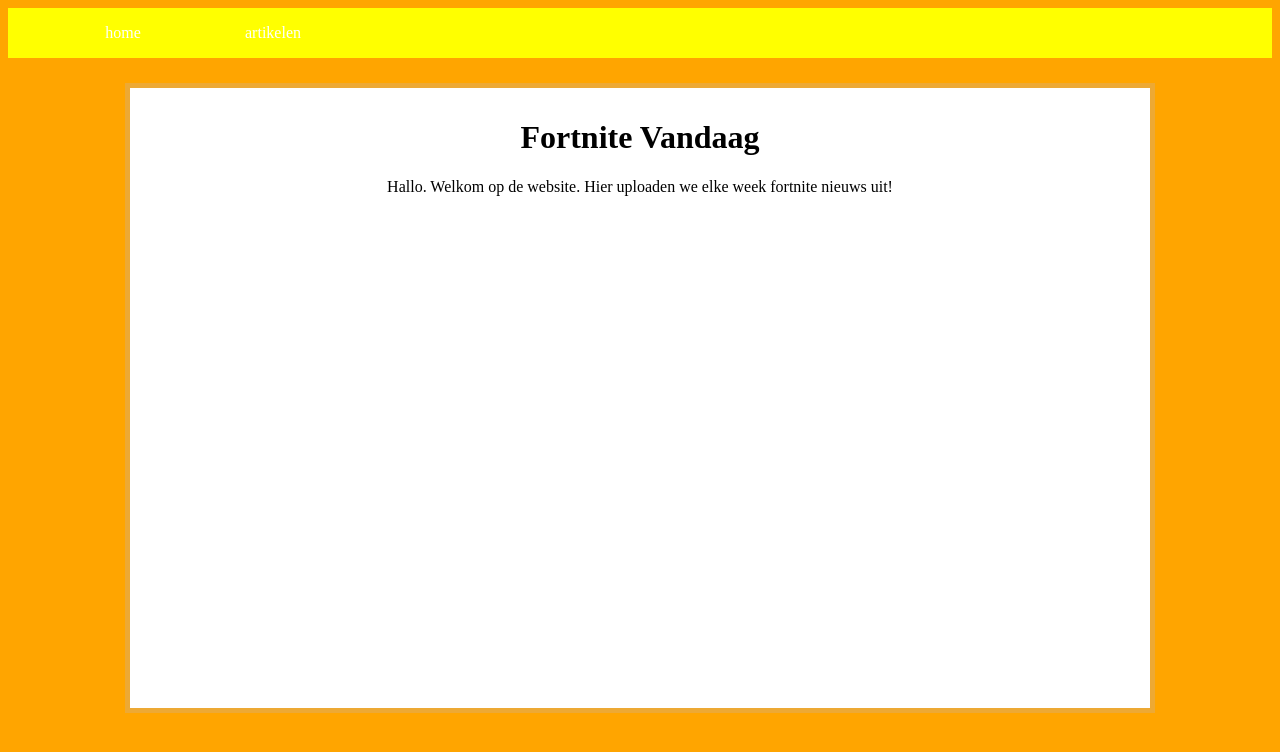
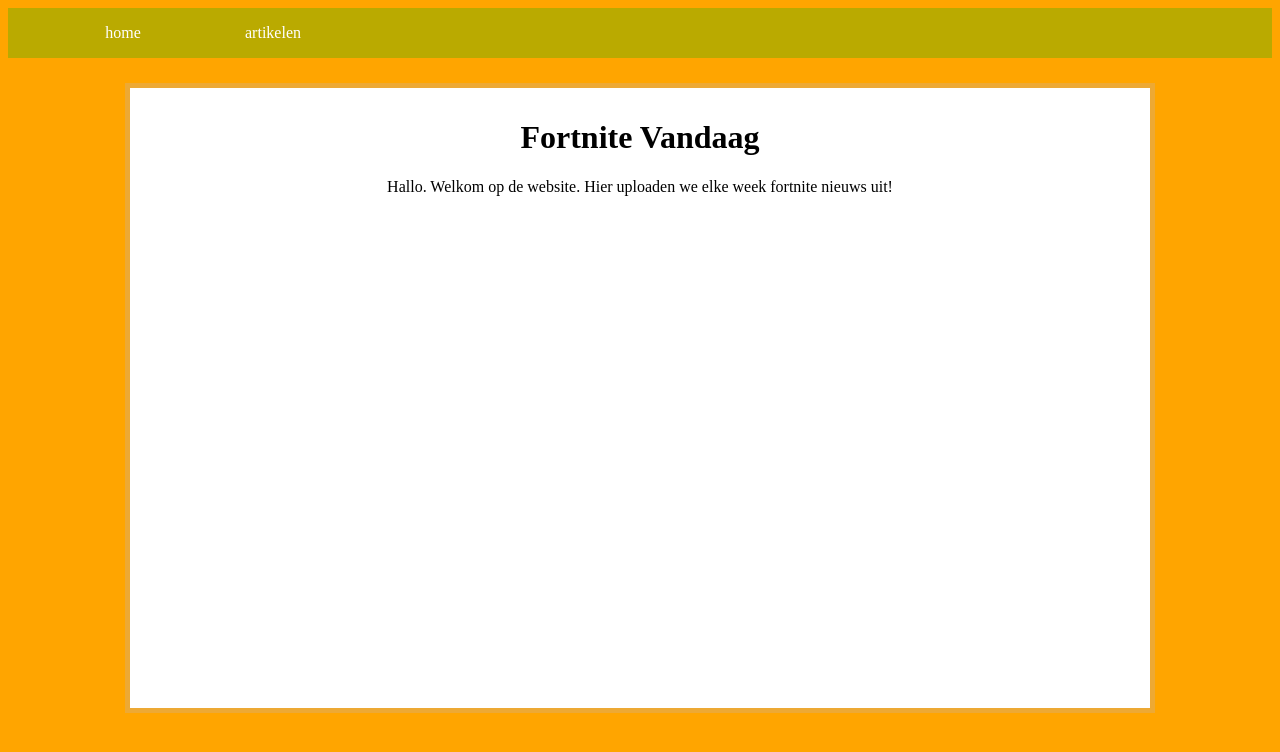
Before and after one commit to BeGamess/FortniteVandaag, a plain HTML site: page index.html in a window 1280 px wide. Drawn offline with Linux system fonts and the light colour scheme.

Commit message:
Update index.html

```diff
--- a/index.html
+++ b/index.html
@@ -32,7 +32,7 @@
     padding: 10px;
 }
   nav {
-background-color: yellow;
+background-color: #baaa00;
 height: 50px;
 }
 nav ul li {
```
